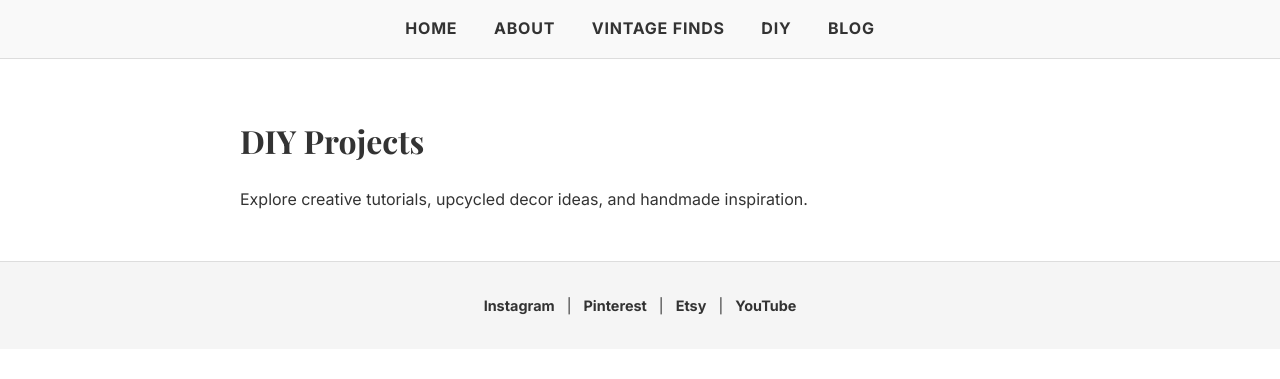
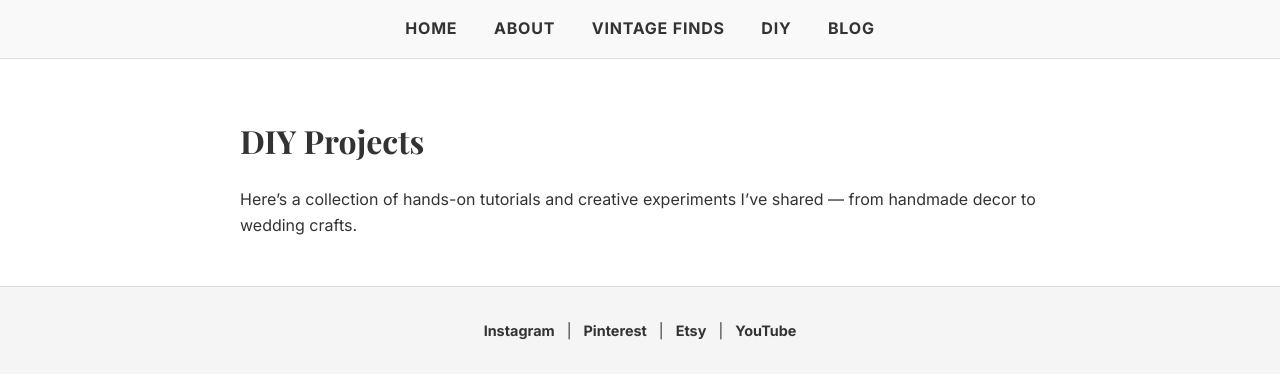
Before and after one commit to hannistudios/hannistudios.github.io, a Jekyll site: the page built from diy.md, in a window 1280 px wide. Shown: the top 379 px of the page. Built offline with Jekyll 4.4.1, drawn with Linux system fonts in a browser that asks for light colours.

Commit message:
adding posts for diy

```diff
--- a/diy.md
+++ b/diy.md
@@ -6,4 +6,15 @@ permalink: /diy/
 
 # DIY Projects
 
-Explore creative tutorials, upcycled decor ideas, and handmade inspiration.
+Here’s a collection of hands-on tutorials and creative experiments I’ve shared — from handmade decor to wedding crafts.
+
+<ul>
+  {% for post in site.posts %}
+    {% if post.categories contains "diy" %}
+      <li>
+        <a href="{{ post.url }}">{{ post.title }}</a><br>
+        <small>{{ post.date | date: "%B %d, %Y" }}</small>
+      </li>
+    {% endif %}
+  {% endfor %}
+</ul>
```
